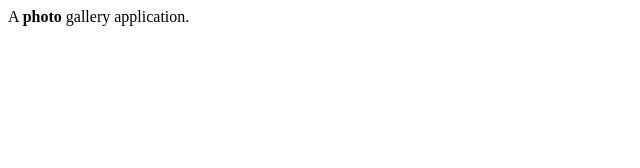
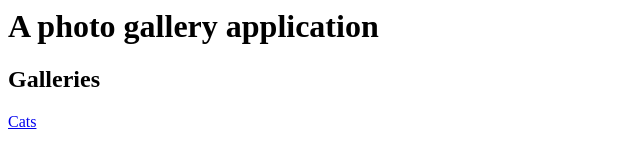
Before and after one commit to mattkiernan/metis_prework, a plain HTML site: page index.html in a window 1280 px wide. Shown: the whole page, without its empty margins (0-640 px from the left). Drawn offline with Linux system fonts and the light colour scheme.

Commit message:
Link to cat gallery

```diff
--- a/index.html
+++ b/index.html
@@ -5,8 +5,8 @@
 		<title>The Index Page</title>
 	</head>
 	<body>
-		<p>
-			A <b>photo</b> gallery application.
-		</p>
+		<h1>A photo gallery application</h1>
+		<h2>Galleries</h2>
+		<p><a href="cats.html">Cats</a>
 	</body>
 </html>
```
Also changed, not shown: cats.html (added, +11 -0 lines).
